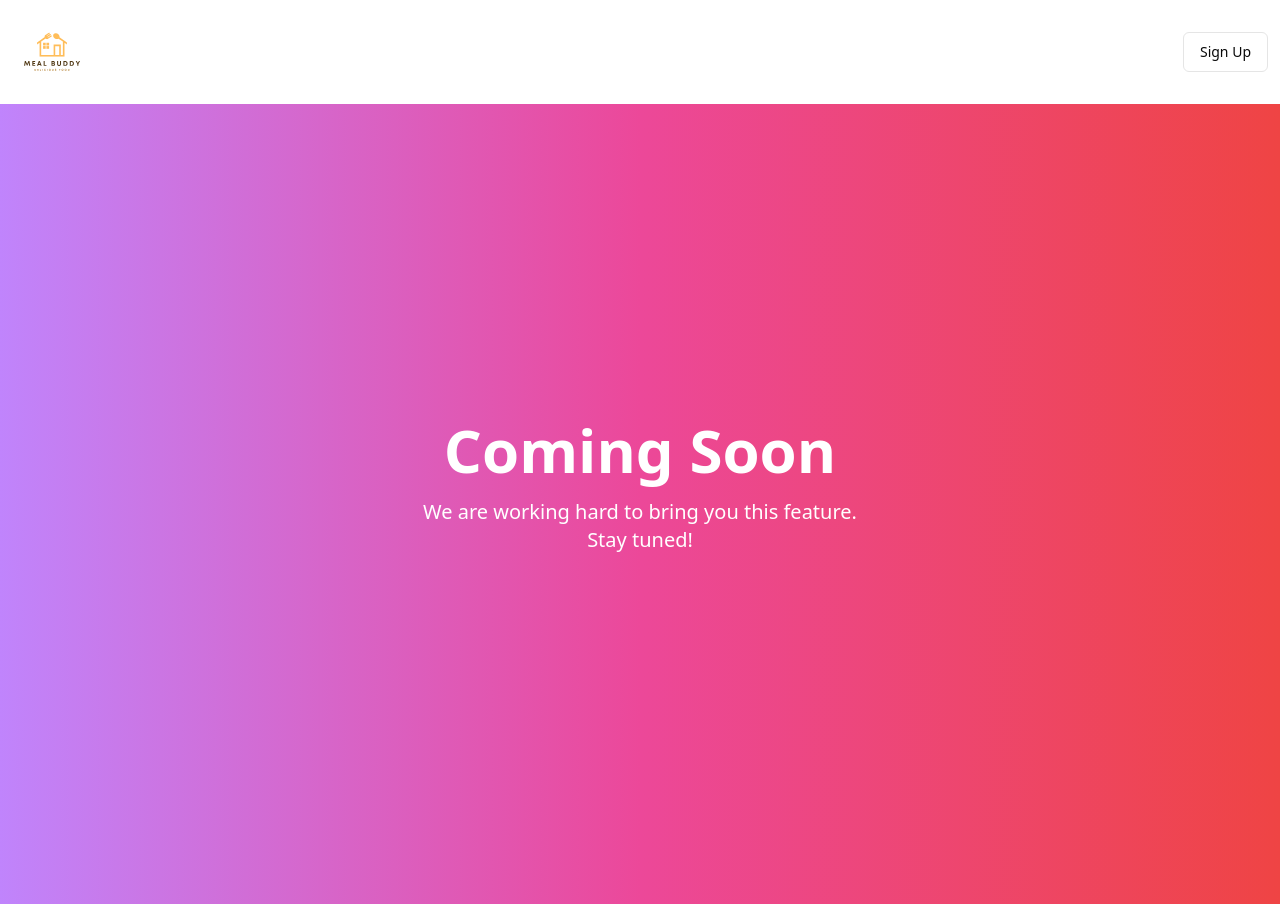
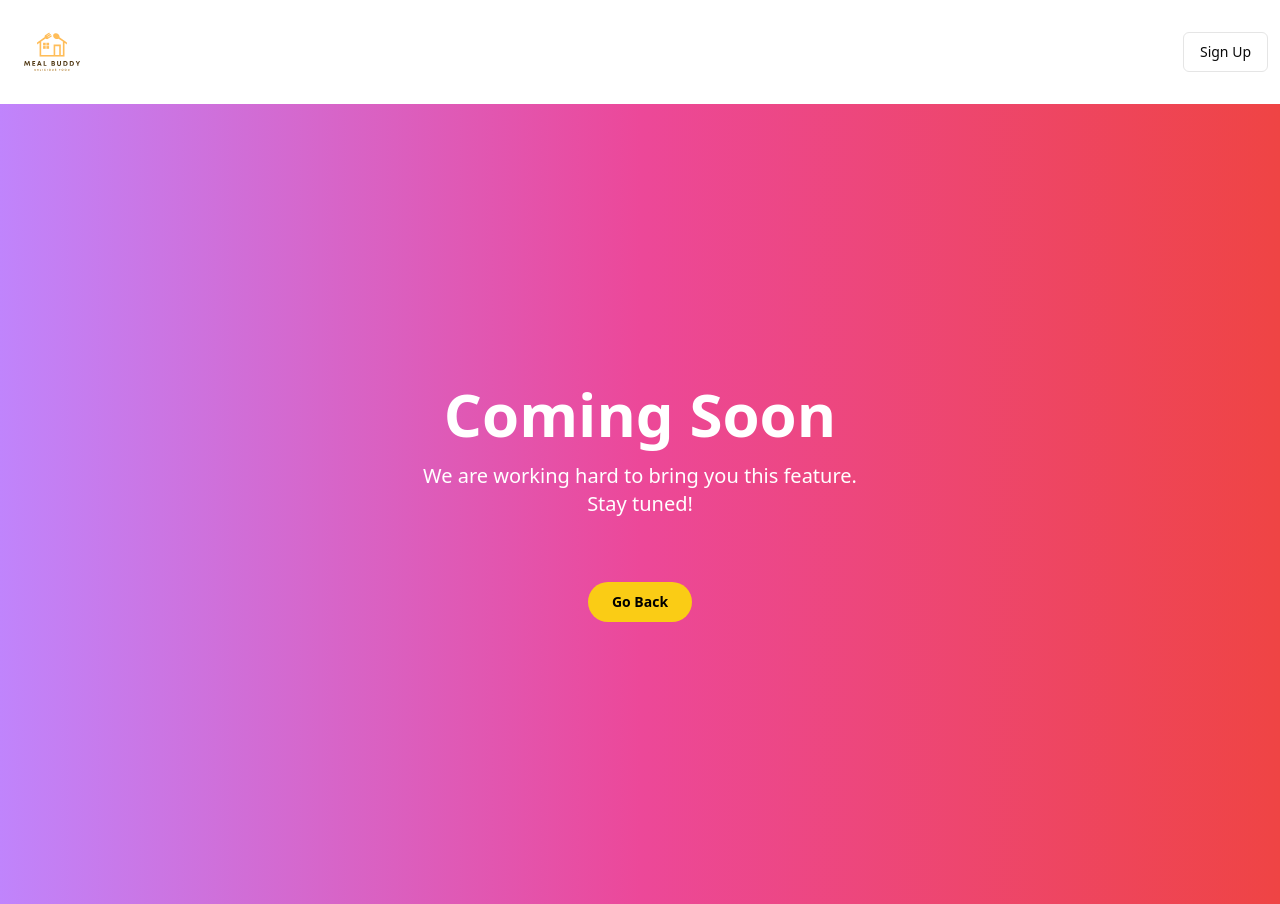
Before and after one commit to toluodunuga23/meal-app, a React (Vite) app: page /create-meal/restaurant in a window 1280 px wide. Built offline with nearby package versions, Linux system fonts and the light colour scheme; no server answers.

Commit message:
adding back button

```diff
--- a/src/find-restaurant/index.jsx
+++ b/src/find-restaurant/index.jsx
@@ -1,6 +1,8 @@
 import Header from '@/components/custom/Header';
 import React from 'react';
 import 'tailwindcss/tailwind.css';
+import { Link } from 'react-router-dom'
+import { Button } from '../components/ui/button'
 
 const FindRestaurant = () => {
     return (
@@ -13,6 +15,12 @@ const FindRestaurant = () => {
             </p>
             <div className="mt-8">
 
+          <Link to={'/create-meal'}>
+            <Button className="bg-yellow-400 hover:bg-yellow-500 text-black font-bold py-3 px-6 rounded-full mt-8   ">
+              Go Back
+            </Button>
+            </Link>
+
             </div>
         </div>
         </>
```
